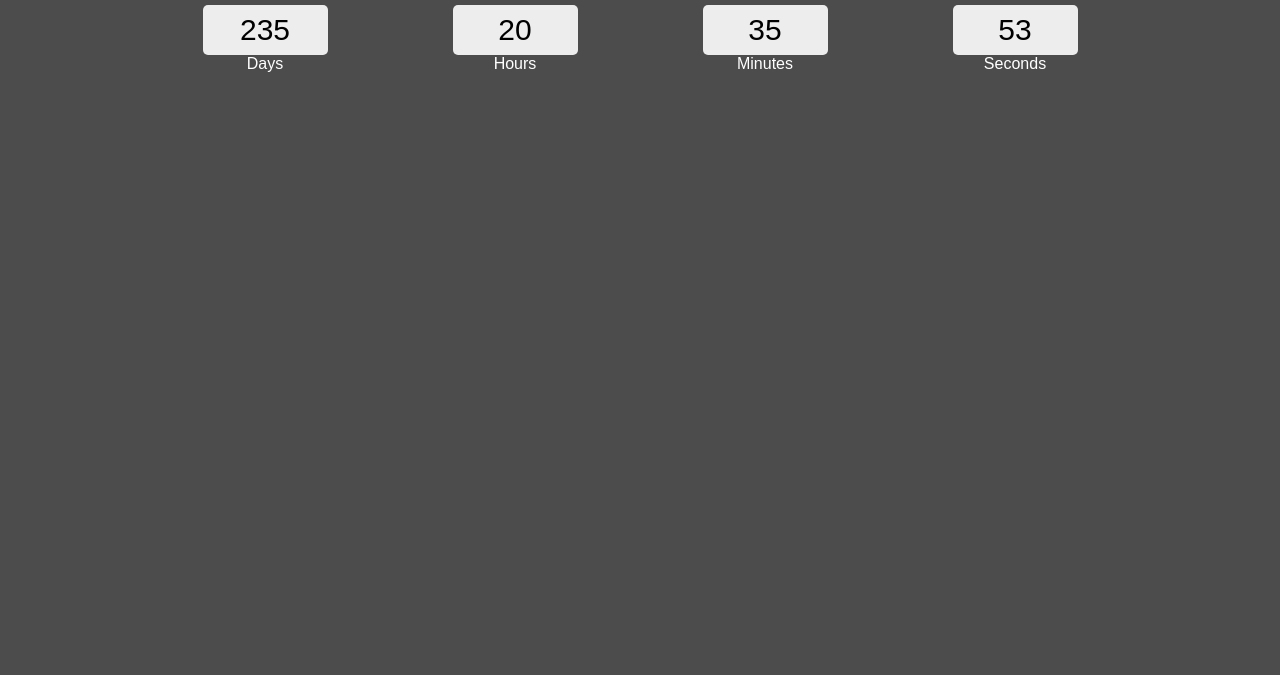
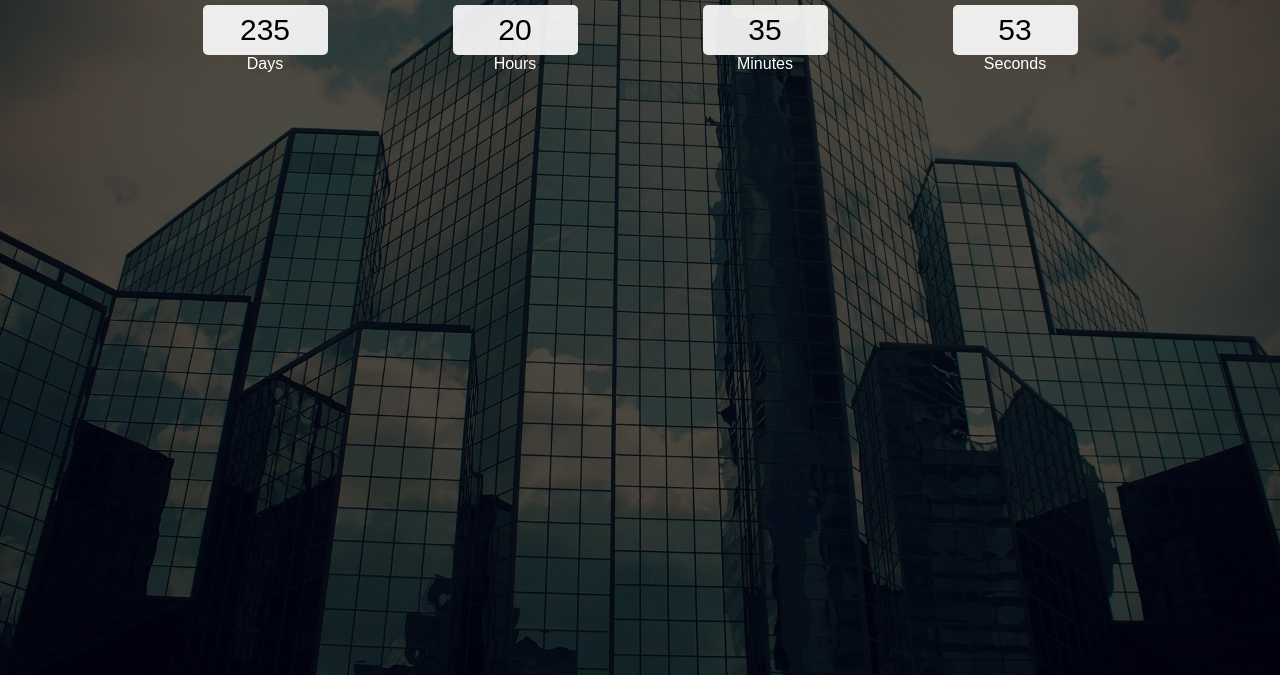
Before and after one commit to mrbhatt2348/countdown-date, a plain HTML site: page index.html in a window 1280 px wide. Shown: the part 125-800 px from the top of the page. Drawn offline with Linux system fonts and the light colour scheme.

Commit message:
Update custom.css

```diff
--- a/custom.css
+++ b/custom.css
@@ -9,7 +9,7 @@
 .main {
     width: 100%;
     height: 100vh;
-    background: url('../image/1802071.webp') center center;
+    background: url('background.webp') center center;
     background-size: cover;
 }
 
```
